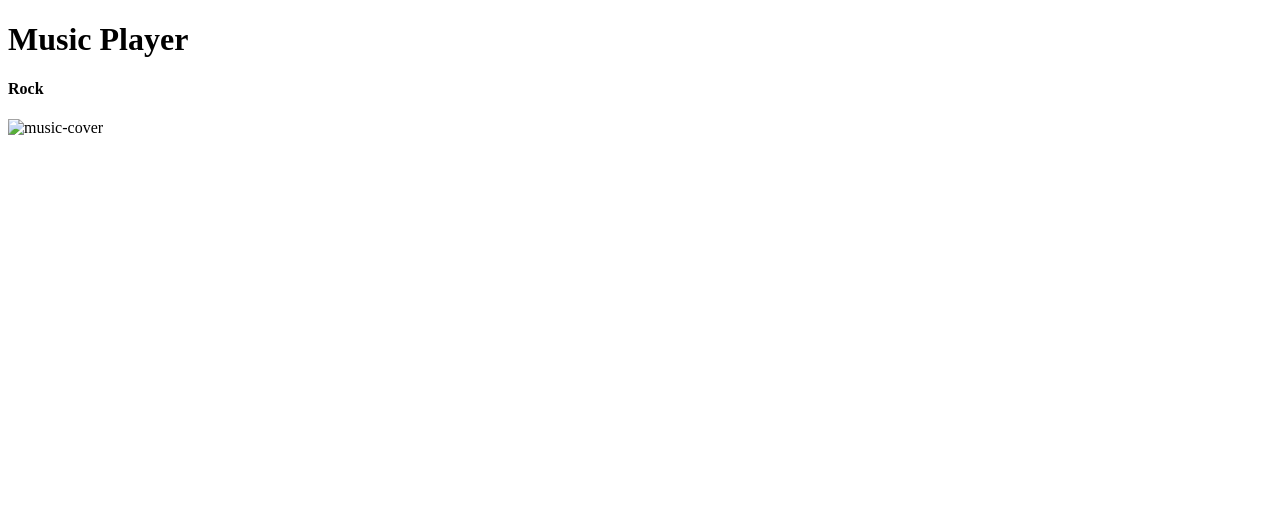
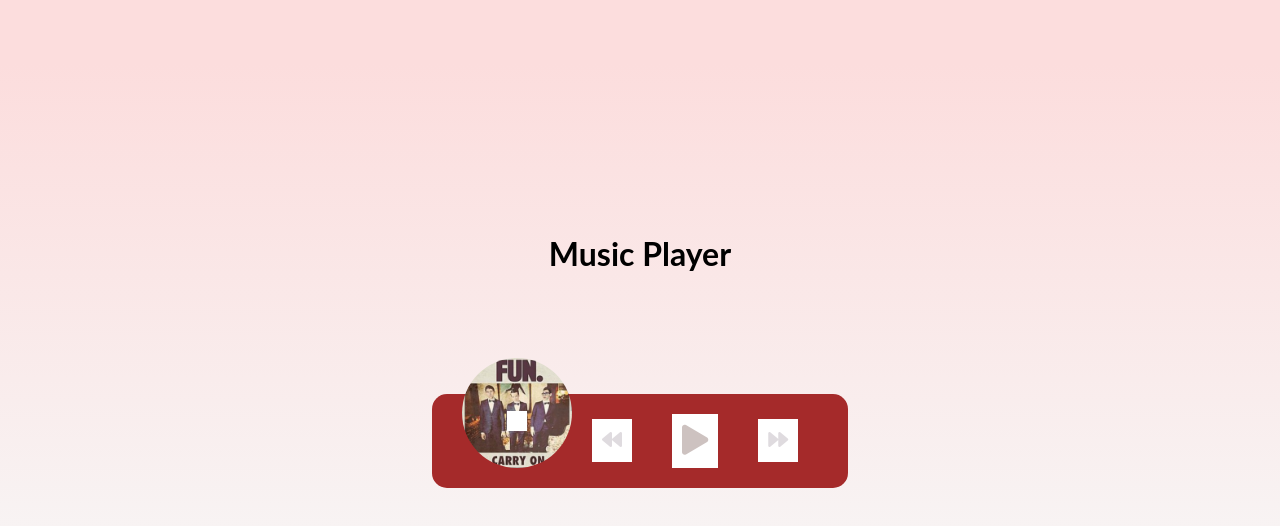
Before and after one commit to nosduma/playmusic, a plain HTML site: page index.html in a window 1280 px wide. Drawn offline with Linux system fonts and the light colour scheme; a web font is replaced by a local one.

Commit message:
stylesheet

```diff
--- a/index.html
+++ b/index.html
@@ -12,6 +12,7 @@
     <h1>Music Player</h1>
 
     <div class="music-container">
+
         <div class="music-info">
             <h4 id="title">Rock</h4>
             <div class="progress-container">
@@ -21,7 +22,18 @@
         <audio src="music/fun.mp3" id="audio"></audio>
 
         <div class="img-container">
-            <img src="images" alt="music-cover" id="cover"/>
+            <img src="images/fun.jpg" alt="music-cover" id="cover"/>
+        </div>
+        <div class="navigation">
+            <button id="prev" class="action-btn">
+                <i class="fas fa-backward"></i>
+            </button>
+            <button id="play" class="action-btn action-btn-big">
+                <i class="fas fa-play"></i>
+            </button>
+            <button id="next" class="action-btn">
+                <i class="fas fa-forward"></i>
+            </button>
         </div>
 
     </div>
--- a/style.css
+++ b/style.css
@@ -0,0 +1,142 @@
+@import url('thttps://fonts.googleapis.com/css?family=Lato&dispay=swap');
+
+*{
+    box-sizing: border-box;
+}
+
+body{
+    height: 100vh;
+    margin: 0;
+    font-family: 'Lato',sans-serif;
+    background-image: linear-gradient(0deg, rgb(247, 247,247)23.8%, rgb(252,221,221)92%
+    );
+    display: flex;
+    flex-direction: column;
+    align-items: center;
+    justify-content: center;
+
+}
+
+.music-container{
+    background-color: brown;
+    border-radius: 15px;
+    box-shadow: wheat;
+    display: flex;
+    padding: 20px 30px;
+    position: relative;
+    margin: 100px 0;
+    z-index: 10;
+}
+
+.img-container {
+    position: relative;
+    width: 110px;
+}
+
+.img-container::after {
+    content: '';
+    background-color: #fff;
+    height: 20px;
+    width: 20px;
+    position: absolute;
+    left: 50%;
+    bottom: 50%;
+    transform: translate(-50%, -50%);
+}
+
+
+.img-container img{
+    width: inherit;
+    height: 110px;
+    border-radius: 50%;
+    object-fit: cover;
+    position: absolute;
+    bottom: 0;
+    left: 0;
+
+    animation: rotate 3s linear infinite;
+    animation-play-state:paused ;
+}
+
+.music-container.play .img-container img {
+    animation-play-state: running;
+
+}
+
+@keyframes rotate {
+    from{
+        transform: rotate(0deg);
+    }
+
+    to{
+        transform: rotate(360deg);
+    }
+}
+
+.navigation {
+    display: flex;
+    align-items: center;
+    justify-content: center;
+    z-index: 1;
+}
+
+.action-btn {
+    background-color: #fff;
+    border: 0;
+    color: #dfdbdf;
+    font-size: 20px;
+    cursor: pointer;
+    padding: 10px;
+    margin: 0 20px;
+}
+
+.action-btn-big {
+    color: #cdc2c0;
+    font-size: 30px;
+}
+
+.action-btn:focus {
+    outline: 0;
+
+}
+
+.music-info {
+    background-color: rgba(255, 255, 255, 0.5);
+    border-radius: 15px 15px 0 0;
+    position: absolute;
+    top: 0;
+    left: 20px;
+    width: calc(100% -40px);
+    opacity: 0;
+    transform: translateY(0%);
+    transition: transform 0.3s ease-in opacity 0.3s ease-in;
+    padding: 10px 10px 10px 150px;
+}
+
+.music-info h4 {
+    margin: 0;
+
+}
+
+.music-container.play .music-info {
+    opacity: 1;
+    transform: translateY(-100%);
+
+}
+
+.progress-container {
+    background: #fff;
+    border-radius: 5px;
+    cursor: pointer;
+    margin: 10px 0;
+    height: 4px;
+    width: 100%;
+}
+
+progress {
+    background-color: #fe8daa;
+    border-radius: 5px;
+    height: 100%;
+    width: 0%;
+    transition: width 0.1s linear ;
+}
```
Also changed, not shown: images/fun.jpg (added), images/sampha.jpg (added), images/sete.jpg (added), images/yoursong.jpg (added), 4 other files.
